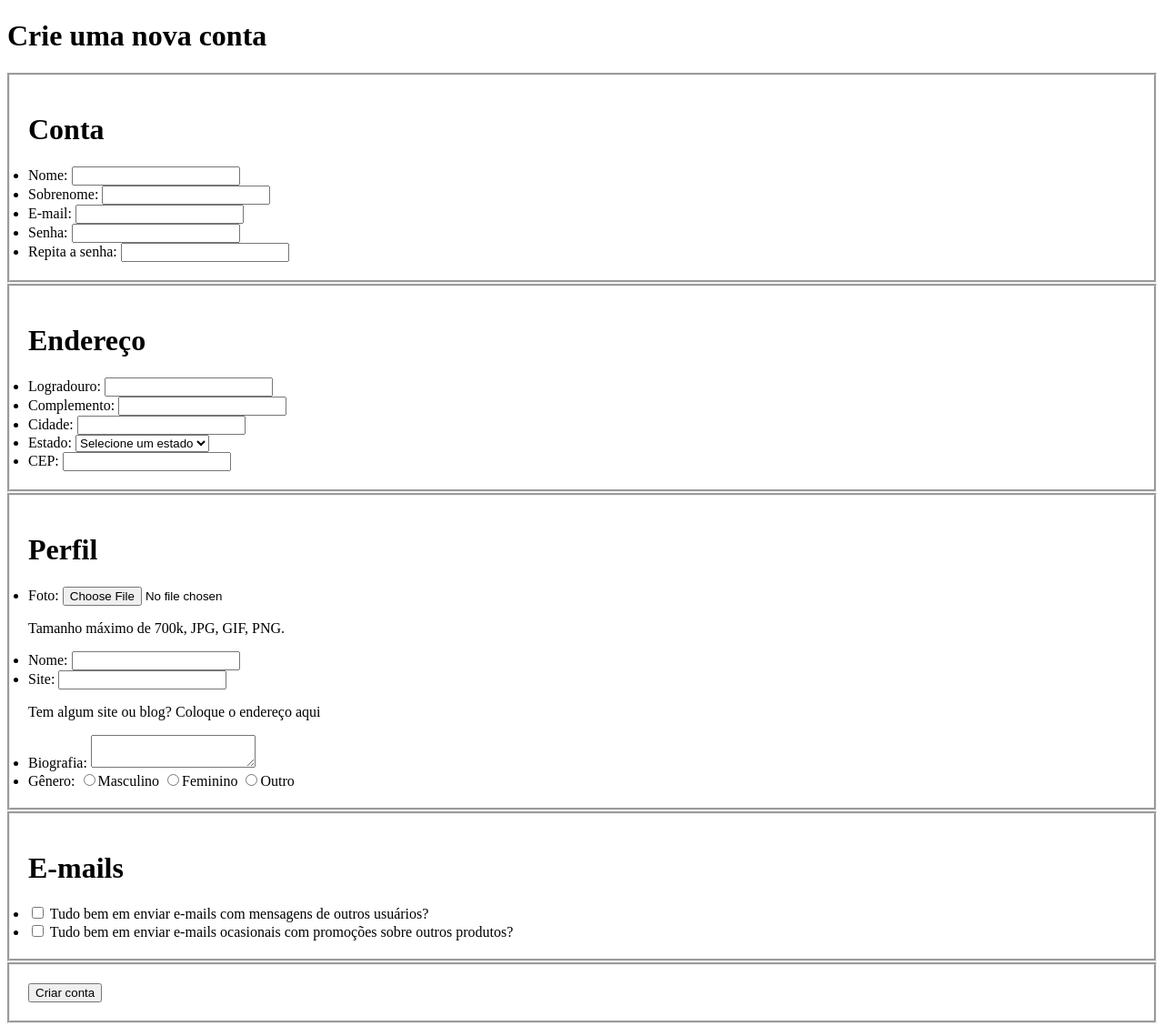
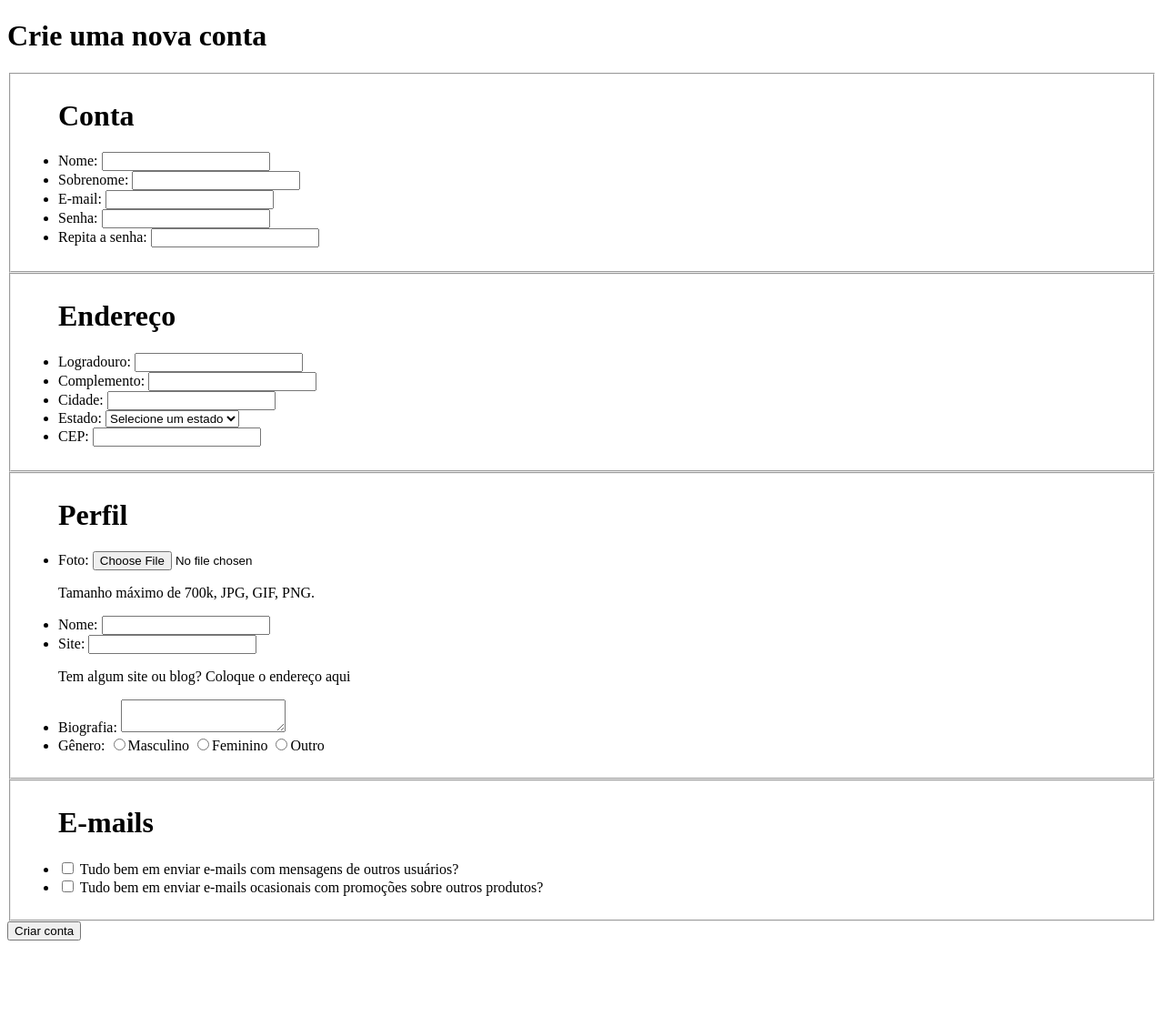
Before and after one commit to matheusfmb/DSWI, a plain HTML site: page exercicio2/index.html in a window 1280 px wide. Shown: the whole page at 91% size. After the commit the page ends 1042 px from the top, so only its background shows below. Drawn offline with Linux system fonts and the light colour scheme.

Commit message:
fixing issues
resolvendo issues feitos pelo professor.

```diff
--- a/exercicio2/index.html
+++ b/exercicio2/index.html
@@ -3,39 +3,43 @@
   <head>
     <meta charset="UTF-8">
     <meta name="viewport" content="width=device-width, initial-scale=1.0">
+    <meta http-equiv="X-UA-Compatible" content="IE=edge">
     <link rel="stylesheet" href="style.css">
     <title>exercicio</title>
   </head>
 <body>
     <header>
-        <strong><h1>Crie uma nova conta</h1></strong>
+        <h1>Crie uma nova conta</h1>
     </header>
+    <main>
         <form>
-                <ul style="border-style:groove; padding: 20px;margin-top:1px; margin-bottom:1px">
+            <fieldset>
+                <ul>
                     <h1>Conta</h1>
                     <li>
                         <label for="nome">Nome:</label>
-                        <input type="text" id="nome" name="nome"><br>
+                        <input type="text" id="nome" name="nome">
                     </li>
                     <li>
                         <label for="sobrenome">Sobrenome:</label>
-                        <input type="text" id="sobrenome" name="sobrenome"><br>
+                        <input type="text" id="sobrenome" name="sobrenome">
                     </li>
                     <li>
                         <label for="email">E-mail:</label>
-                        <input type="email" id="email" name="email"><br>
+                        <input type="email" id="email" name="email">
                     </li>
                     <li>
                         <label for="senha">Senha:</label>
-                        <input type="password" id="senha" name="senha"><br>
+                        <input type="password" id="senha" name="senha">
                     </li>
                     <li>
                         <label for="repita-senha">Repita a senha:</label>
-                        <input type="password" id="repita-senha" name="repita-senha"><br>
+                        <input type="password" id="repita-senha" name="repita-senha">
                     </li>
                 </ul>
-
-                <ul style="border-style:groove; padding: 20px;margin-top:1px; margin-bottom:1px">
+            </fieldset>
+            <fieldset>
+                    <ul>
                         <h1>Endereço</h1>
                         <li>
                             <label for="logradouro">Logradouro:</label>
@@ -80,44 +84,46 @@
                                 <option value="SP">São Paulo</option>
                                 <option value="SE">Sergipe</option>
                                 <option value="TO">Tocantins</option>
-                        </select><br>
+                            </select>
                         </li>
                         <li>
                             <label for="cep">CEP:</label>
-                        <input type="text" id="cep" name="cep"><br>
+                            <input type="text" id="cep" name="cep">
                         </li>
                     </ul>
-
-
-                <ul style="border-style:groove; padding: 20px;margin-top:1px; margin-bottom:1px">
+                </fieldset>
+                <fieldset>
+                    <ul>
                         <h1>Perfil</h1>
                         <li>
                             <label for="foto">Foto:</label>
-                        <input type="file" id="foto" name="foto" accept="image/jpeg,image/gif,image/png" maxlength="700000"><br>
+                            <input type="file" id="foto" name="foto" accept="image/jpeg,image/gif,image/png" maxlength="700000">
                             <p>Tamanho máximo de 700k, JPG, GIF, PNG.<p>
                         </li>
                         <li>
                             <label for="nome-perfil">Nome:</label>
-                        <input type="text" id="nome-perfil" name="nome-perfil"><br>
+                            <input type="text" id="nome-perfil" name="nome-perfil">
                         </li>
                         <li>
                             <label for="site">Site:</label>
-                        <input type="url" id="site" name="site"><br>
+                            <input type="url" id="site" name="site">
                         </li>
                             <p>Tem algum site ou blog? Coloque o endereço aqui</p>
                         <li>
 
                             <label for="biografia">Biografia:</label>
-                        <textarea id="biografia" name="biografia"></textarea><br>
+                            <textarea id="biografia" name="biografia"></textarea>
                         </li>
                         <li>
                             <label for="genero">Gênero:</label>
                             <input type="radio" id="masculino" name="genero" value="masculino"><label for="masculino">Masculino</label>
                             <input type="radio" id="feminino" name="genero" value="feminino"><label for="feminino">Feminino</label>
-                        <input type="radio" id="outro" name="genero" value="outro"><label for="outro">Outro</label><br>
+                            <input type="radio" id="outro" name="genero" value="outro"><label for="outro">Outro</label>
                         </li>
                     </ul>
-                <ul style="border-style:groove; padding: 20px;margin-top:1px; margin-bottom:1px">
+                </fieldset>
+                <fieldset>
+                    <ul>
                         <h1>E-mails</h1>
                         <li>
                             <input type="checkbox" id="mensagens" name="mensagens" value="sim">
@@ -126,12 +132,11 @@
                         <li>
                             <input type="checkbox" id="promocoes" name="promocoes" value="sim">
                             <label for="promocoes">Tudo bem em enviar e-mails ocasionais com promoções sobre outros produtos?</label>
-
                         </li>
                     </ul>
-        <div class="button" style="border-style:groove; padding: 20px;">
+                </fieldset>
             <input type="submit" value="Criar conta">
-        </div>
         </form>
+    </main>
 </body>
 </html>
```
Lines whose indentation alone changed are shown as unchanged.
